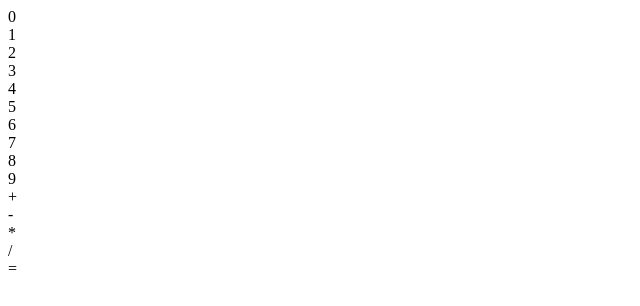
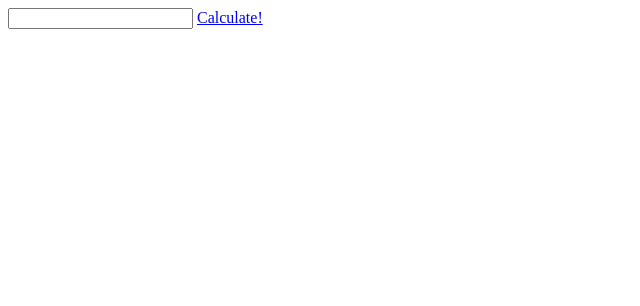
Before and after one commit to hack-front/JSforBeginner-exercises, a plain HTML site: page index.html in a window 1280 px wide. Shown: the whole page, without its empty margins (0-640 px from the left). Drawn offline with Linux system fonts and the light colour scheme.

Commit message:
changed calculator even more

```diff
--- a/calculator.js
+++ b/calculator.js
@@ -1,11 +1,13 @@
-var characters = [];
+// var characters = [];
 
-function receiveChar(char){
-	characters.push(char);
-	alert(characters);
-}
+// function receiveChar(char){
+// 	characters.push(char);
+// 	alert(characters);
+// }
 
 function compute(){
+	var str = document.getElementById("input").value;
+	var characters = str.split('');
 
 	function operation(n1, n2, op){
 		switch(op){
@@ -20,11 +22,12 @@ function compute(){
 		}
 	}
 
+	var operators = ['*','/', '+', '-'];
+	var digits = ['0','1','2','3','4','5','6','7','8','9'];
+	var answer;
 
-	var operators = ['*','/', '+', '-'];
-	var digits = [0,1,2,3,4,5,6,7,8,9];
-	var answer = 0;
 
+	//Begin sorting the characters into num1, num2, and operator
 	var num1;
 	var num2;
 	var operator;
@@ -34,23 +37,18 @@ function compute(){
 		if(digits.indexOf(characters[i]) >= 0){
 			numbers.push(characters[i]);
 		} else {
-		//not a digit
 			operator = characters[i];
 
 			if(!num1){
-				num1 = +(numbers.join(''));
+				num1 = +numbers.join('');
 			}
 			numbers = [];
 		}
 	}
-	num2 = +(numbers.join(''));
+	num2 = +numbers.join('');
+	//End of Sorting Characters
 
 	answer = operation(num1, num2, operator);
-
-	characters = [];
-	console.log("Here are the steps and the answer: ");
-	console.log(num1);
-	console.log(operator);
-	console.log(num2);
-	console.log(answer);
+	alert('The answer is: ' + answer.toString());
+	return answer;
 }
--- a/index.html
+++ b/index.html
@@ -7,7 +7,7 @@
 	</head>
 	<body>
 		<div id="calculator">
-			<div id="numbers">
+			<!-- <div id="numbers">
 				<div class="button 0" value="0" onClick="receiveChar(0)">0</div>
 				<div class="button 1" value="1" onClick="receiveChar(1)">1</div>
 				<div class="button 2" value="2" onClick="receiveChar(2)">2</div>
@@ -23,7 +23,11 @@
 				<div class="button" onClick="receiveChar('*')">*</div>
 				<div class="button" onClick="receiveChar('/')">/</div>
 				<div class="button" onClick="compute()">=</div>
-			</div>
+			</div> -->
+			<form>
+				<input type="text" id="input">
+				<a href="#"onClick="compute()">Calculate!</a>
+			</form>
 		</div>
 		<script src="calculator.js"></script>
 	</body>
```
